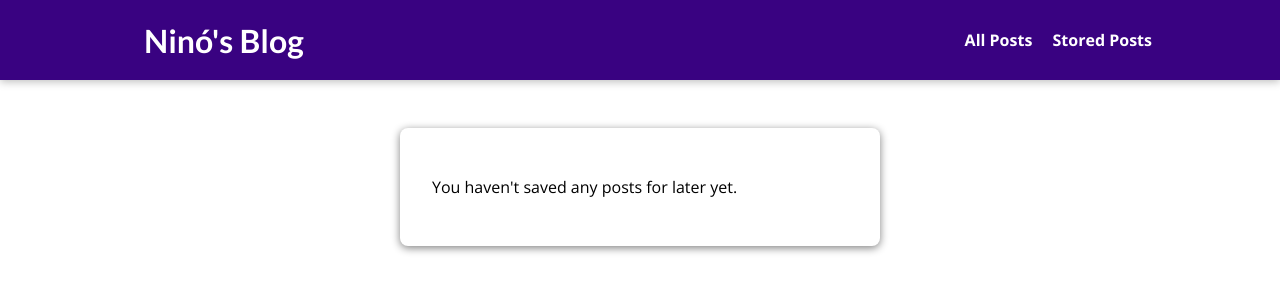
After one commit to azabarnahaju/django-blog, a Django app: page /read-later in a window 1280 px wide. The commit adds this page. Shown: the top 300 px of the page. Run offline with Django 5.2, Linux system fonts and the light colour scheme.

Commit message:
Add read later feature

```diff
--- /dev/null
+++ b/blog/static/blog/stored-posts.css
@@ -0,0 +1,40 @@
+#main-navigation {
+  background-color: #390281;
+  box-shadow: 0 2px 8px rgba(0, 0, 0, 0.25);
+}
+
+#stored-posts {
+    margin: 8rem auto 3rem auto;
+    padding: 2rem;
+    border-radius: 0.5em;
+    box-shadow: 0 2px 8px gray;
+    background-color: white;
+    width: 90%;
+    max-width: 30rem;
+}
+
+#stored-posts ul {
+    list-style: none;
+    margin: 0;
+    padding: 0;
+}
+
+#stored-posts li {
+    border: 1px solid rebeccapurple;
+    margin: 1rem 0;
+}
+
+#stored-posts a {
+    display: block;
+    padding: 1rem;
+    width: 100%;
+    text-decoration: none;
+    border: 1px solid darkgray;
+    color: black;
+    font-weight: bold;
+}
+
+#stored-posts a:hover,
+#stored-posts a:active {
+    background-color: gray;
+}
--- /dev/null
+++ b/blog/templates/blog/stored-posts.html
@@ -0,0 +1,24 @@
+{% extends "base.html" %}
+{% load static %}
+
+{% block page_title %}
+    My stored posts
+{% endblock %}
+
+{% block css_files %}
+    <link rel="stylesheet" href="{% static "blog/stored-posts.css" %}">
+{% endblock %}
+
+{% block content %}
+    <section id="stored-posts">
+        {% if not has_posts %}
+            <p>You haven't saved any posts for later yet.</p>
+        {% endif %}
+        <ul>
+            {% for post in posts %}
+                <li><a href="{% url "post-detail-page" post.slug %}">{{ post.title }}</a></li>
+            {% endfor %}
+        </ul>
+
+    </section>
+{% endblock %}
--- a/blog/urls.py
+++ b/blog/urls.py
@@ -5,4 +5,5 @@ urlpatterns = [
     path('', views.IndexView.as_view(), name='index-page'),
     path('posts', views.PostsView.as_view(), name='posts-page'),
     path('posts/<slug:slug>', views.PostDetailView.as_view(), name='post-detail-page'),
+    path('read-later', views.ReadLaterView.as_view(), name='read-later-page'),
 ]
--- a/blog/views.py
+++ b/blog/views.py
@@ -30,13 +30,22 @@ class PostsView(ListView):
 
 
 class PostDetailView(View):
+    def is_stored_post(self, req, post_id):
+        stored_posts = req.session.get('stored_posts')
+        if stored_posts is not None:
+            is_saved_for_later = post_id in stored_posts
+        else:
+            is_saved_for_later = False
+        return is_saved_for_later
+
     def get(self, req, slug):
         post = Post.objects.get(slug=slug)
         context = {
             'post': post,
             "post_tags": post.tags.all(),
             'comment_form': CommentForm(),
-            'comments': post.comments.all().order_by('-date')
+            'comments': post.comments.all().order_by('-date'),
+            'is_saved_for_later': self.is_stored_post(req, post.id),
         }
         return render(req, "blog/post-detail.html", context)
 
@@ -55,7 +64,40 @@ class PostDetailView(View):
             'post': post,
             "post_tags": post.tags.all(),
             'comment_form': comment_form,
-            'comments': post.comments.all().order_by('-date')
+            'comments': post.comments.all().order_by('-date'),
+            'is_saved_for_later': self.is_stored_post(req, post.id),
         }
 
         return render(req, "blog/post-detail.html", context)
+
+
+class ReadLaterView(View):
+    def get(self, req):
+        stored_posts = req.session.get('stored_posts')
+
+        context = {}
+
+        if stored_posts is None or len(stored_posts) == 0:
+            context["posts"] = []
+            context["has_posts"] = False
+        else:
+            posts = Post.objects.filter(id__in=stored_posts)
+            context["posts"] = posts
+            context["has_posts"] = True
+
+        return render(req, "blog/stored-posts.html", context)
+
+    def post(self, req):
+        stored_posts = req.session.get("stored_posts")
+        if stored_posts is None:
+            stored_posts = []
+
+        post_id = int(req.POST["post_id"])
+
+        if post_id not in stored_posts:
+            stored_posts.append(post_id)
+        else:
+            stored_posts.remove(post_id)
+
+        req.session["stored_posts"] = stored_posts
+        return HttpResponseRedirect("/")
--- a/static/app.css
+++ b/static/app.css
@@ -35,6 +35,7 @@ h3 {
   text-decoration: none;
   color: white;
   font-weight: bold;
+  margin-left: 1rem;
 }
 
 #main-navigation a:hover,
--- a/templates/base.html
+++ b/templates/base.html
@@ -14,6 +14,7 @@
         <h1><a href="{% url "index-page" %}">Ninó's Blog</a></h1>
         <nav>
             <a href="{% url "posts-page" %}">All Posts</a>
+            <a href="{% url "read-later-page" %}">Stored Posts</a>
         </nav>
     </header>
 
```
Also changed, not shown: blog/static/blog/post-detail.css (+15 -0 lines), blog/templates/blog/post-detail.html (+14 -0 lines).
